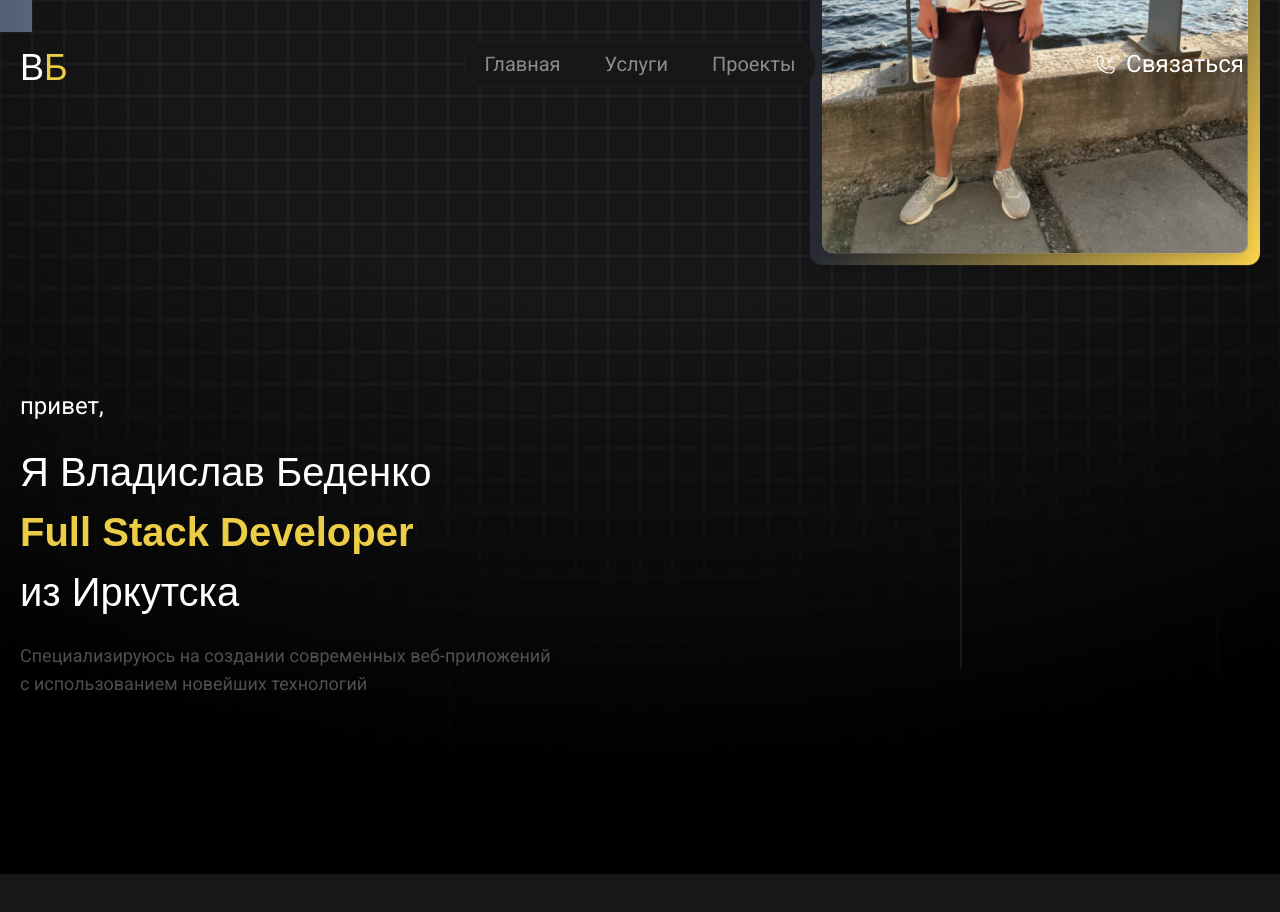
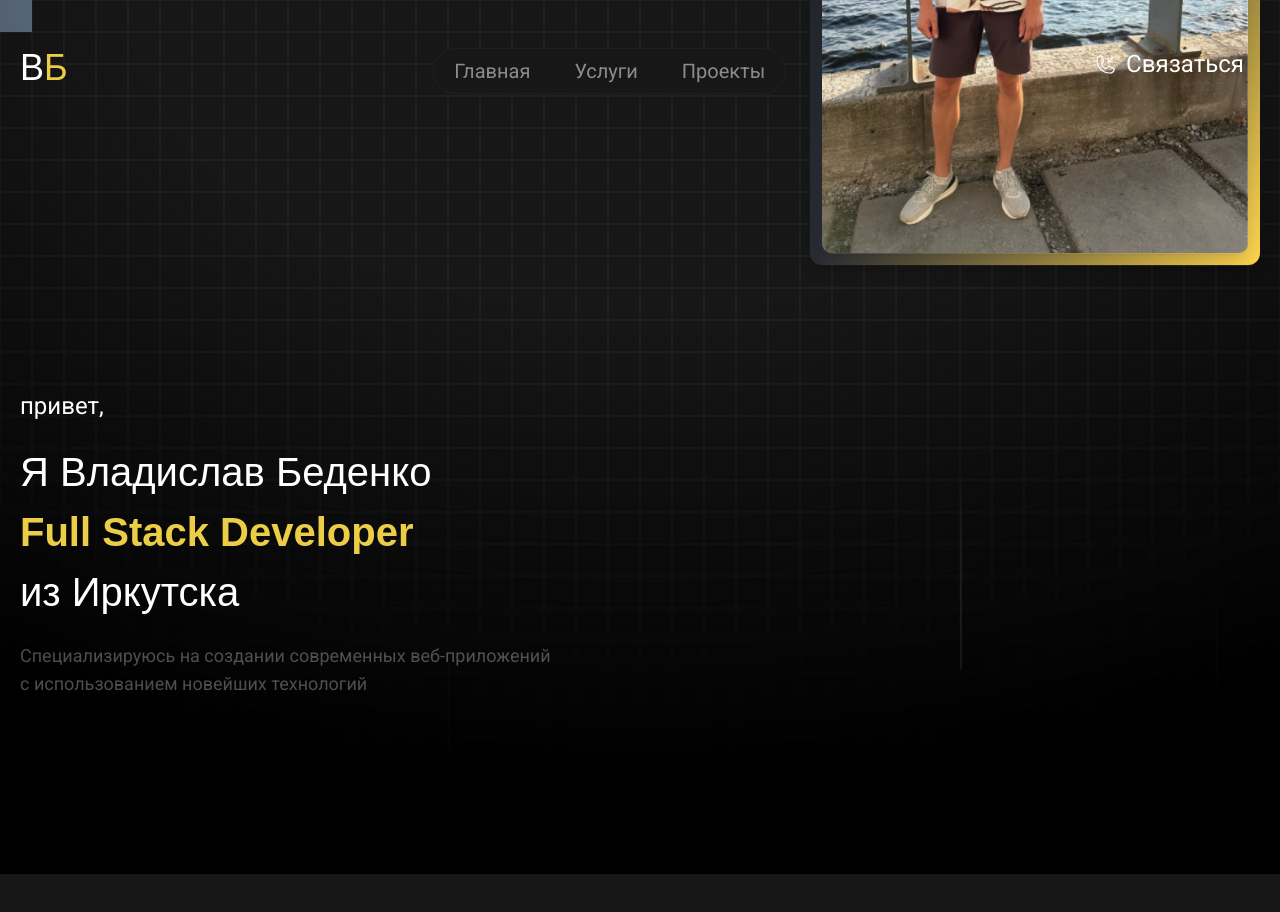
Before and after one commit to gobosvinus/portfolio_v2, a Next.js app: page / in a window 1280 px wide. Shown: the top 912 px of the page. Built offline with nearby package versions, Linux system fonts and the light colour scheme; a web font is replaced by a local one.

Commit message:
dockerized and fixed navbar

```diff
--- a/layout/Header/Header.tsx
+++ b/layout/Header/Header.tsx
@@ -33,7 +33,7 @@ const Header = () => {
         <Logo />
       </div>
 
-      <NavbarFinal classNames="place-self-center" />
+      <NavbarFinal classNames="place-self-start mt-2" />
 
       <AnimatePresence>
         {isMobileMenueShown && (
```
